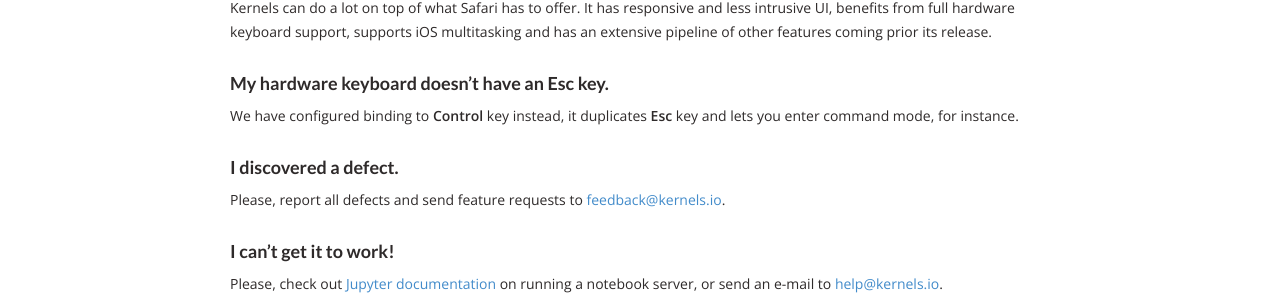
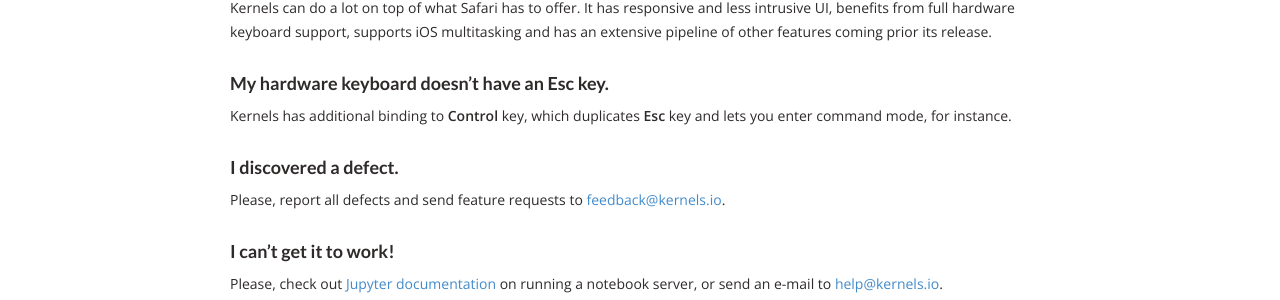
Before and after one commit to test-juno-sh/juno-website-test, a Jekyll site: the page built from _posts/2017-09-01-faq.markdown, in a window 1280 px wide and 1249 px high. Shown: the part 853-1153 px from the top of the window. Built offline with Jekyll 4.4.1, drawn with Linux system fonts in a browser that asks for light colours; nearby versions of some CDN libraries.

Commit message:
Amend wording in post.

```diff
--- a/_posts/2017-09-01-faq.markdown
+++ b/_posts/2017-09-01-faq.markdown
@@ -27,7 +27,7 @@
 Kernels can do a lot on top of what Safari has to offer. It has responsive and less intrusive UI, benefits from full hardware keyboard support, supports iOS multitasking and has an extensive pipeline of other features coming prior its release.
 
 #### My hardware keyboard doesn’t have an Esc key.
-We have configured binding to **Control** key instead, it duplicates **Esc** key and lets you enter command mode, for instance.
+Kernels has additional binding to **Control** key, which duplicates **Esc** key and lets you enter command mode, for instance.
 
 #### I discovered a defect.
 Please, report all defects and send feature requests to [feedback@kernels.io](mailto:feedback@kernels.io).
```
